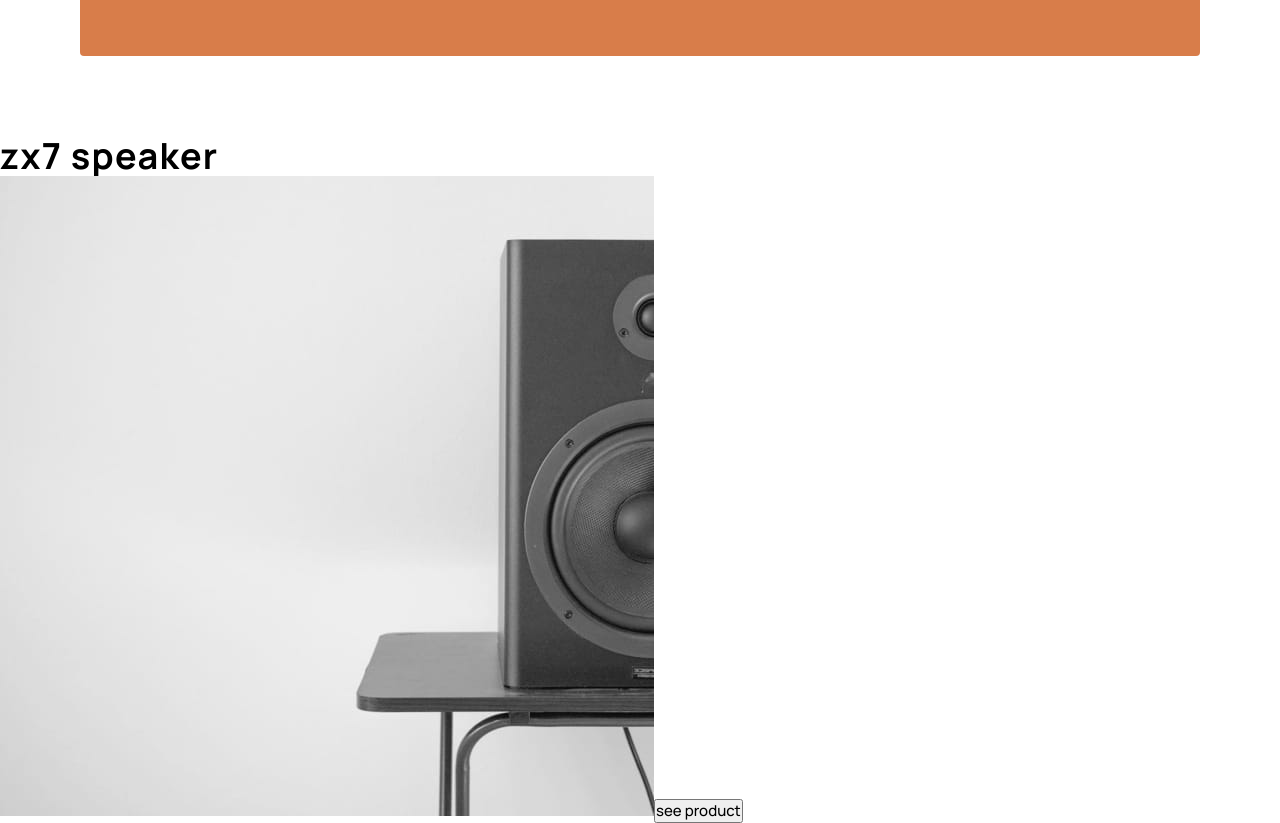
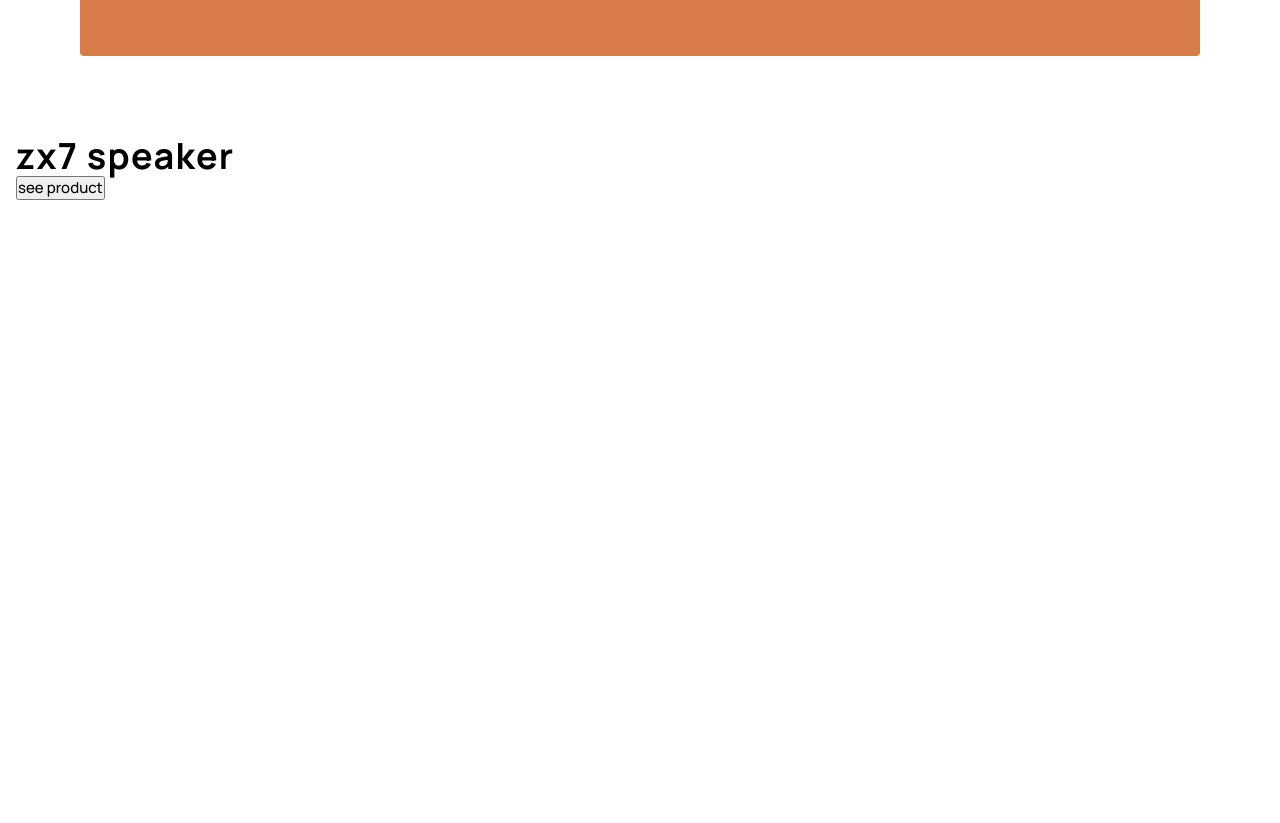
Before and after one commit to BilalHassen/audiophile-web-site, a React (Vite) app: page / in a window 1280 px wide. Shown: the part 2020-2843 px from the top of the page. After the commit the page ends 2220 px from the top, so only its background shows below. Built offline with nearby package versions, Linux system fonts and the light colour scheme; a web font is replaced by a local one.

Commit message:
remove image from jsx structure

```diff
--- a/src/Components/MidContentSpeaker/MidContentSpeaker.jsx
+++ b/src/Components/MidContentSpeaker/MidContentSpeaker.jsx
@@ -5,11 +5,7 @@ export default function MidContentSpeaker() {
     <>
       <div className="midContentSpeaker">
         <h1 className="midContentSpeaker__title">zx7 speaker</h1>
-        <img
-          className="midContentSpeaker"
-          src={speaker}
-          alt={"homepage-speaker"}
-        ></img>
+
         <button className="midContentSpeaker__button">
           <p className="midContentSpeaker__button-txt">see product</p>
         </button>
--- a/src/Components/MidContentSpeaker/MidContentSpeaker.scss
+++ b/src/Components/MidContentSpeaker/MidContentSpeaker.scss
@@ -0,0 +1,8 @@
+@use "../../styles/partials/mixins" as *;
+@use "../../styles/partials/variables" as *;
+
+.midContentSpeaker {
+  border-radius: 4px;
+  padding-left: 1.6rem;
+  padding-right: 1.6rem;
+}
```
